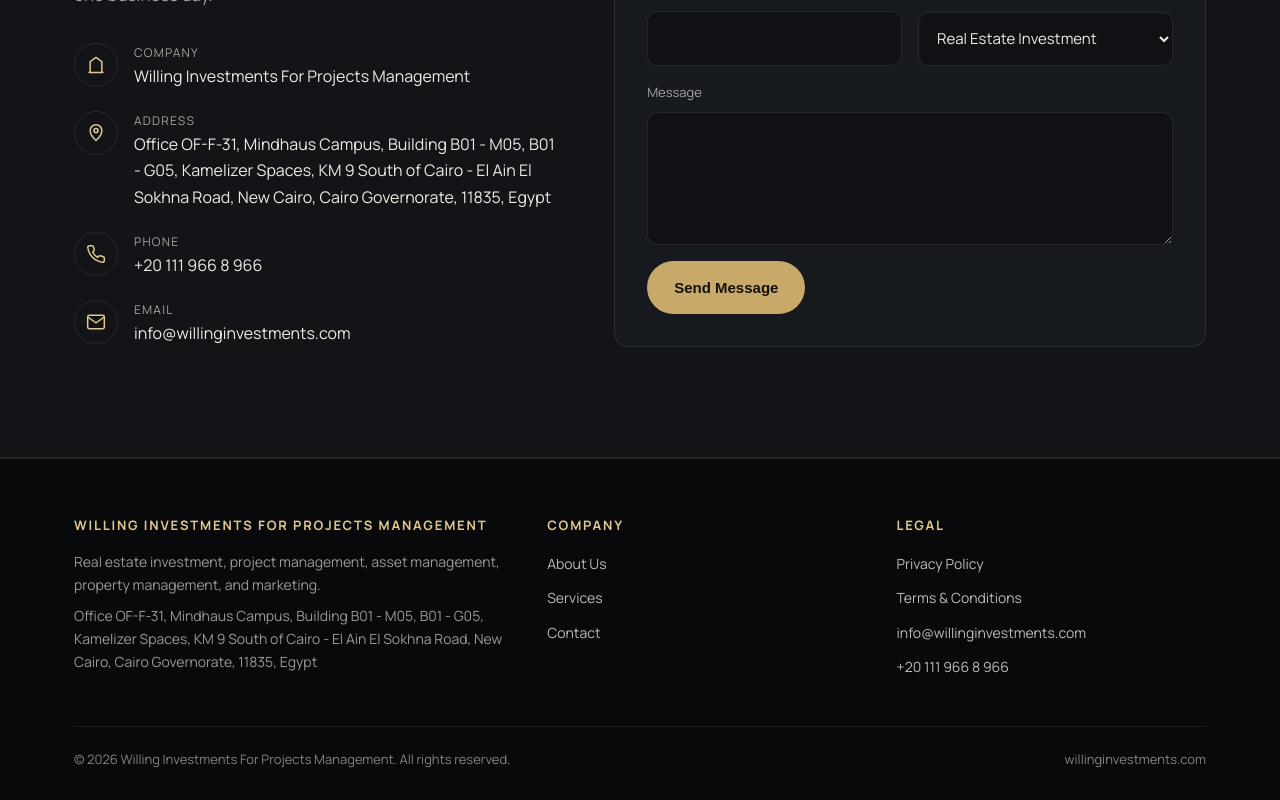
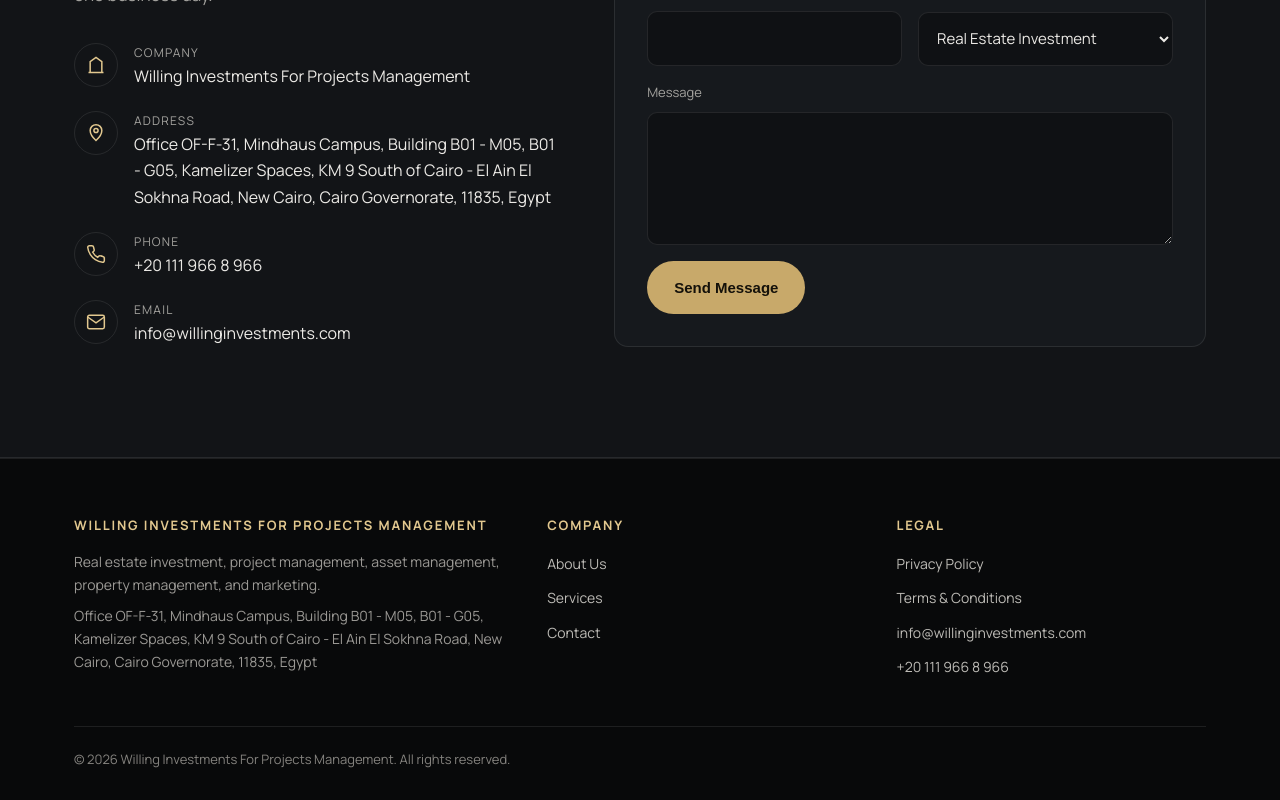
Before and after one commit to mohediby/willing-coming-soon, a plain HTML site: page index.html in a window 1280 px wide. Shown: the part 3362-4162 px from the top of the page. Drawn offline with Linux system fonts and the light colour scheme.

Commit message:
Remove website link from footer

```diff
--- a/index.html
+++ b/index.html
@@ -254,7 +254,7 @@
     </div>
     <div class="copyright">
       <span>© <span class="year">2026</span> Willing Investments For Projects Management. All rights reserved.</span>
-      <span>willinginvestments.com</span>
+
     </div>
   </div>
 </footer>
```
